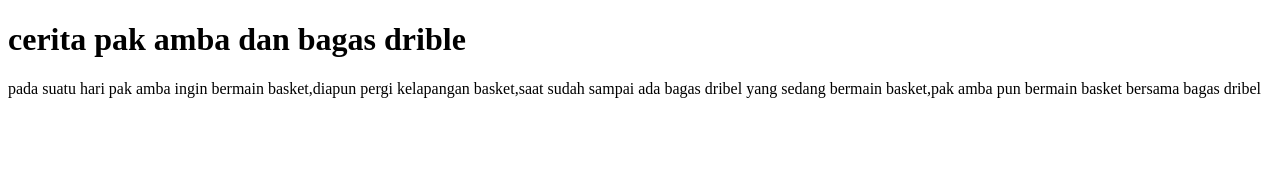
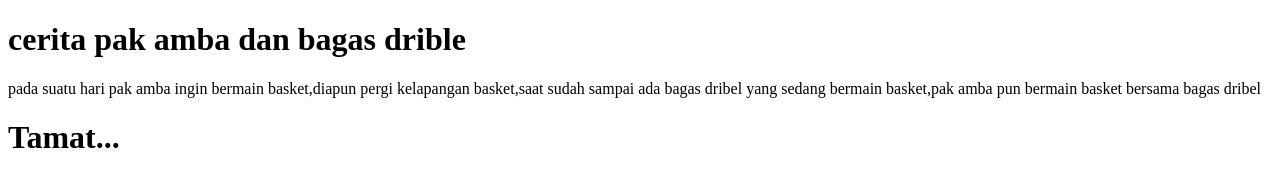
Before and after one commit to fa-iz/amba, a plain HTML site: page index.html in a window 1280 px wide. Drawn offline with Linux system fonts and the light colour scheme.

Commit message:
Update index.html

```diff
--- a/index.html
+++ b/index.html
@@ -7,6 +7,6 @@
 
 <h1>cerita pak amba dan bagas drible</h1>
 <p>pada suatu hari pak amba ingin bermain basket,diapun pergi kelapangan basket,saat sudah sampai ada bagas dribel yang sedang bermain basket,pak amba pun bermain basket bersama bagas dribel</p>
-
+<h1>Tamat...</h1>
 </body>
 </html>
```
